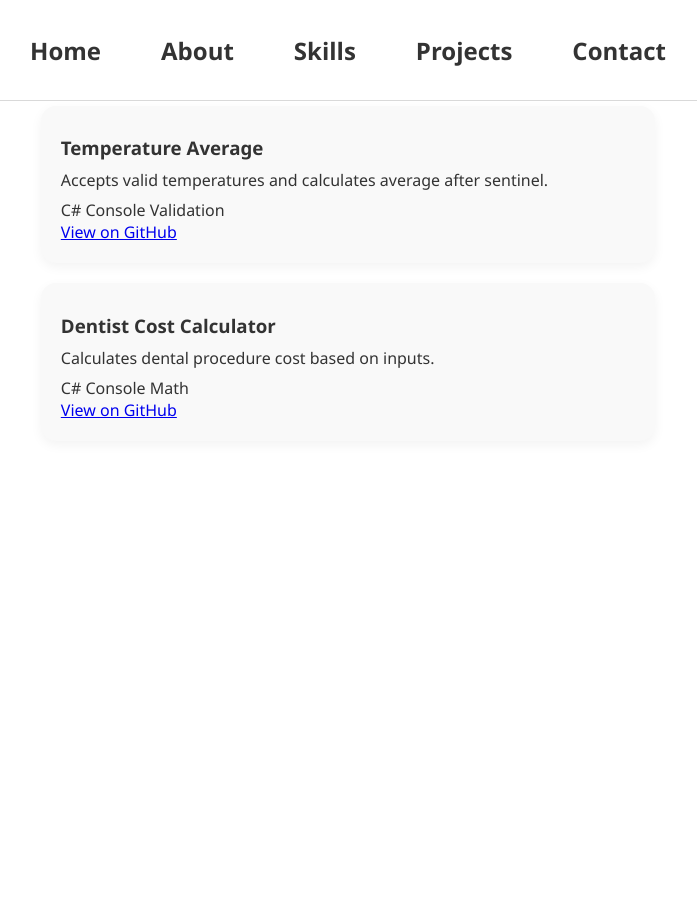
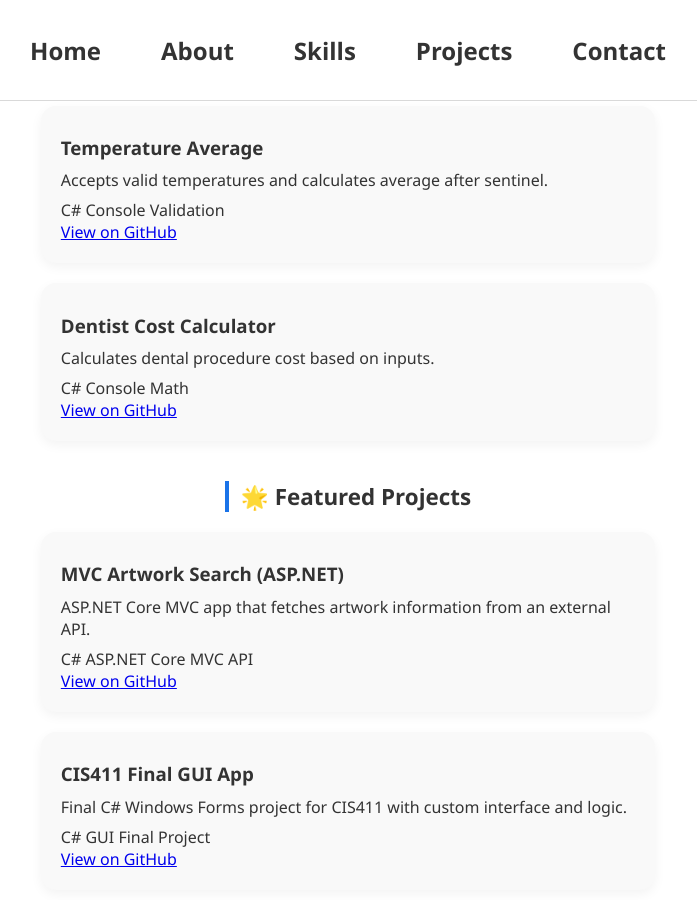
Before and after one commit to masontatafu/masontatafu.github.io, a Jekyll site: the page built from projects.md, in a window 1280 px wide and 900 px high, scrolled down 2573 px. Shown: the whole window, without its empty margins (292-989 px from the left). Built offline with Jekyll 4.4.1, drawn with Linux system fonts in a browser that asks for light colours; our own code applies the rules of GitHub Pages for plain Markdown files; before the commit the page ends 3024 px from its top, so only the background shows below that.

Commit message:
Update projects.md

```diff
--- a/projects.md
+++ b/projects.md
@@ -113,3 +113,20 @@ Explore a collection of my projects, including C# applications, Python scripts,
   <div class="project-tags"><span class="tag">C#</span> <span class="tag">Console</span> <span class="tag">Math</span></div>
   <a href="https://github.com/masontatafu/Dentist-Appointment-Cost-Calculator" target="_blank">View on GitHub</a>
 </div>
+
+## 🌟 Featured Projects
+{:.about-header}
+
+<div class="project-card">
+  <h3>MVC Artwork Search (ASP.NET)</h3>
+  <p>ASP.NET Core MVC app that fetches artwork information from an external API.</p>
+  <div class="project-tags"><span class="tag">C#</span> <span class="tag">ASP.NET Core</span> <span class="tag">MVC</span> <span class="tag">API</span></div>
+  <a href="https://github.com/masontatafu/MVC-Artwork-API" target="_blank">View on GitHub</a>
+</div>
+
+<div class="project-card">
+  <h3>CIS411 Final GUI App</h3>
+  <p>Final C# Windows Forms project for CIS411 with custom interface and logic.</p>
+  <div class="project-tags"><span class="tag">C#</span> <span class="tag">GUI</span> <span class="tag">Final Project</span></div>
+  <a href="https://github.com/masontatafu/GUI-Application" target="_blank">View on GitHub</a>
+</div>
```
